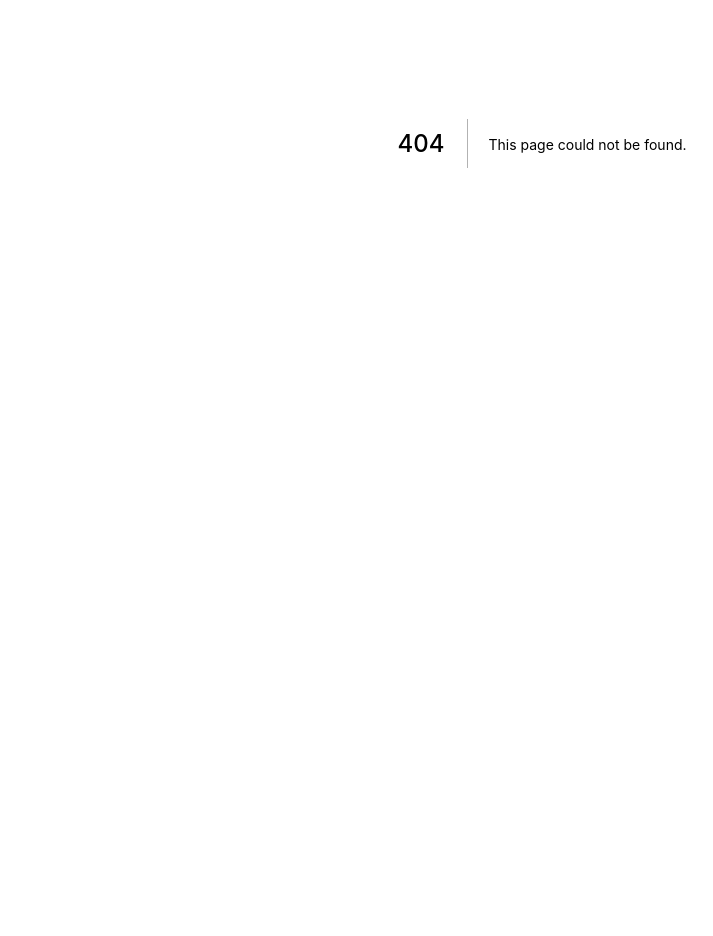
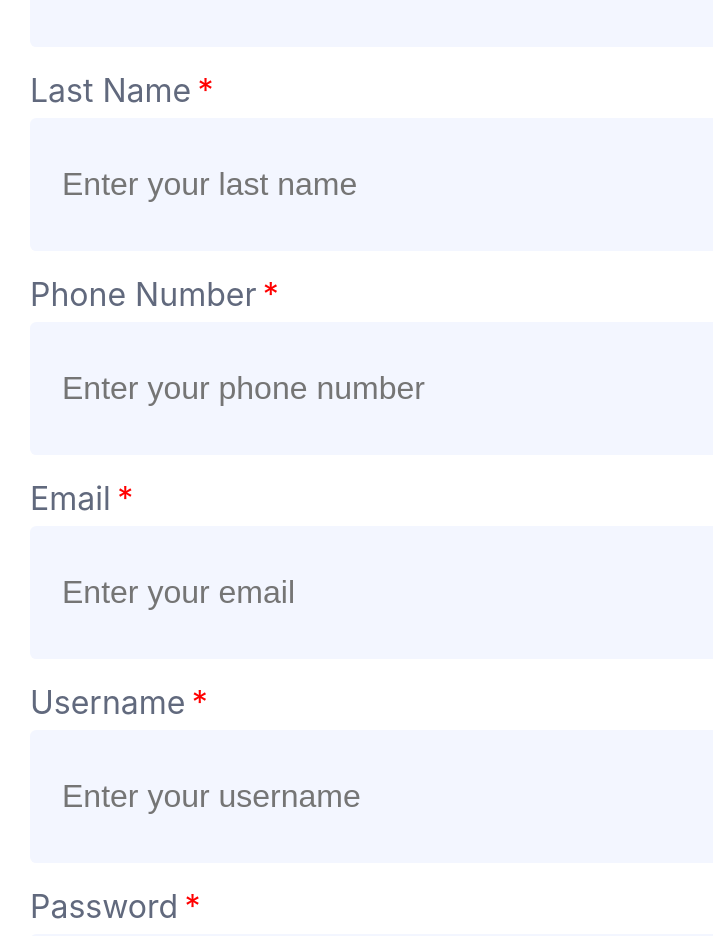
Before and after one commit to HKanwal/kapstone, a Next.js app in the folder src/next-app/: page /create-account in a window 1280 px wide. Before the commit this address had no page. Shown: the part 256-1192 px from the top of the page, without its empty margins (98-811 px from the left). Before the commit the page ends 800 px from the top, so only its background shows below. Built offline with nearby package versions, Linux system fonts and the light colour scheme.

Commit message:
Create account creation screen

```diff
--- /dev/null
+++ b/src/next-app/pages/create-account.tsx
@@ -0,0 +1,83 @@
+import type { NextPage } from "next";
+import { useState } from "react";
+import Button from "../components/Button";
+import TextField from "../components/TextField";
+import Header from "../components/Header";
+import styles from "../styles/pages/CreateAccountPage.module.css";
+
+const CreateAccountPage: NextPage = () => {
+  const [firstName, setFirstName] = useState("");
+  const [lastName, setLastName] = useState("");
+  const [phoneNumber, setPhoneNumber] = useState("");
+  const [email, setEmail] = useState("");
+  const [username, setUsername] = useState("");
+  const [password, setPassword] = useState("");
+  const valid =
+    firstName.length > 0 &&
+    lastName.length > 0 &&
+    phoneNumber.length > 0 &&
+    email.length > 0 &&
+    username.length > 0 &&
+    password.length > 0;
+
+  return (
+    <div className={styles.container}>
+      <Header goBackToHref="/create-shop" title="Create New Account" />
+
+      <div className={styles.content}>
+        <div className={styles["field-container"]}>
+          <TextField
+            name="First Name"
+            placeholder="Enter your first name"
+            onChange={setFirstName}
+            required
+          />
+        </div>
+        <div className={styles["field-container"]}>
+          <TextField
+            name="Last Name"
+            placeholder="Enter your last name"
+            onChange={setLastName}
+            required
+          />
+        </div>
+        <div className={styles["field-container"]}>
+          <TextField
+            name="Phone Number"
+            placeholder="Enter your phone number"
+            onChange={setPhoneNumber}
+            required
+          />
+        </div>
+        <div className={styles["field-container"]}>
+          <TextField
+            name="Email"
+            placeholder="Enter your email"
+            onChange={setEmail}
+            required
+          />
+        </div>
+        <div className={styles["field-container"]}>
+          <TextField
+            name="Username"
+            placeholder="Enter your username"
+            onChange={setUsername}
+            required
+          />
+        </div>
+        <div className={styles["field-container"]}>
+          <TextField
+            name="Password"
+            inputType="password"
+            placeholder="Enter your password"
+            onChange={setPassword}
+            required
+          />
+        </div>
+        <Button title="Create" disabled={!valid} width="80%" />
+      </div>
+    </div>
+  );
+};
+
+export default CreateAccountPage;
--- a/src/next-app/pages/create-shop.tsx
+++ b/src/next-app/pages/create-shop.tsx
@@ -15,6 +15,10 @@ const CreateShopPage: NextPage = () => {
   const [email, setEmail] = useState("");
   const [employees, setEmployees] = useState("");
   const [serviceBays, setServiceBays] = useState("");
+
+  const handleSubmit = () => {
+    window.location.href = "/create-account";
+  };
 
   return (
     <div className={styles.container}>
@@ -77,6 +81,7 @@ const CreateShopPage: NextPage = () => {
           title="Create"
           disabled={name.length < 1 || address.length < 1}
           width="80%"
+          onClick={handleSubmit}
         />
       </div>
     </div>
--- /dev/null
+++ b/src/next-app/styles/pages/CreateAccountPage.module.css
@@ -0,0 +1,21 @@
+.container {
+  width: 100vw;
+  height: 100vh;
+  display: flex;
+  flex-direction: column;
+}
+
+.content {
+  display: flex;
+  align-items: center;
+  justify-content: center;
+  flex-direction: column;
+  width: 100%;
+  padding-top: 4vh;
+  padding-bottom: 4vh;
+}
+
+.field-container {
+  width: 80%;
+  padding-bottom: 3vh;
+}
```
